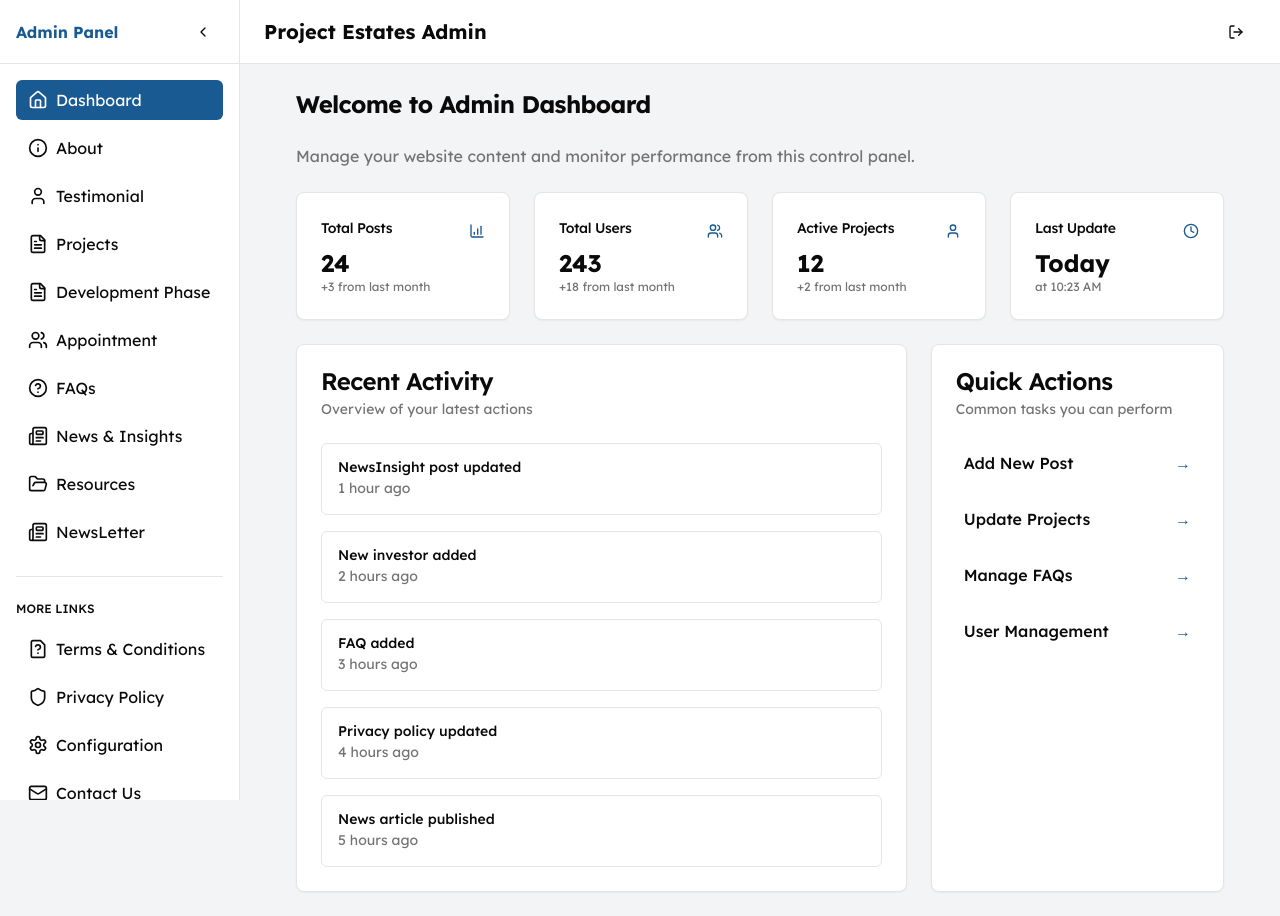
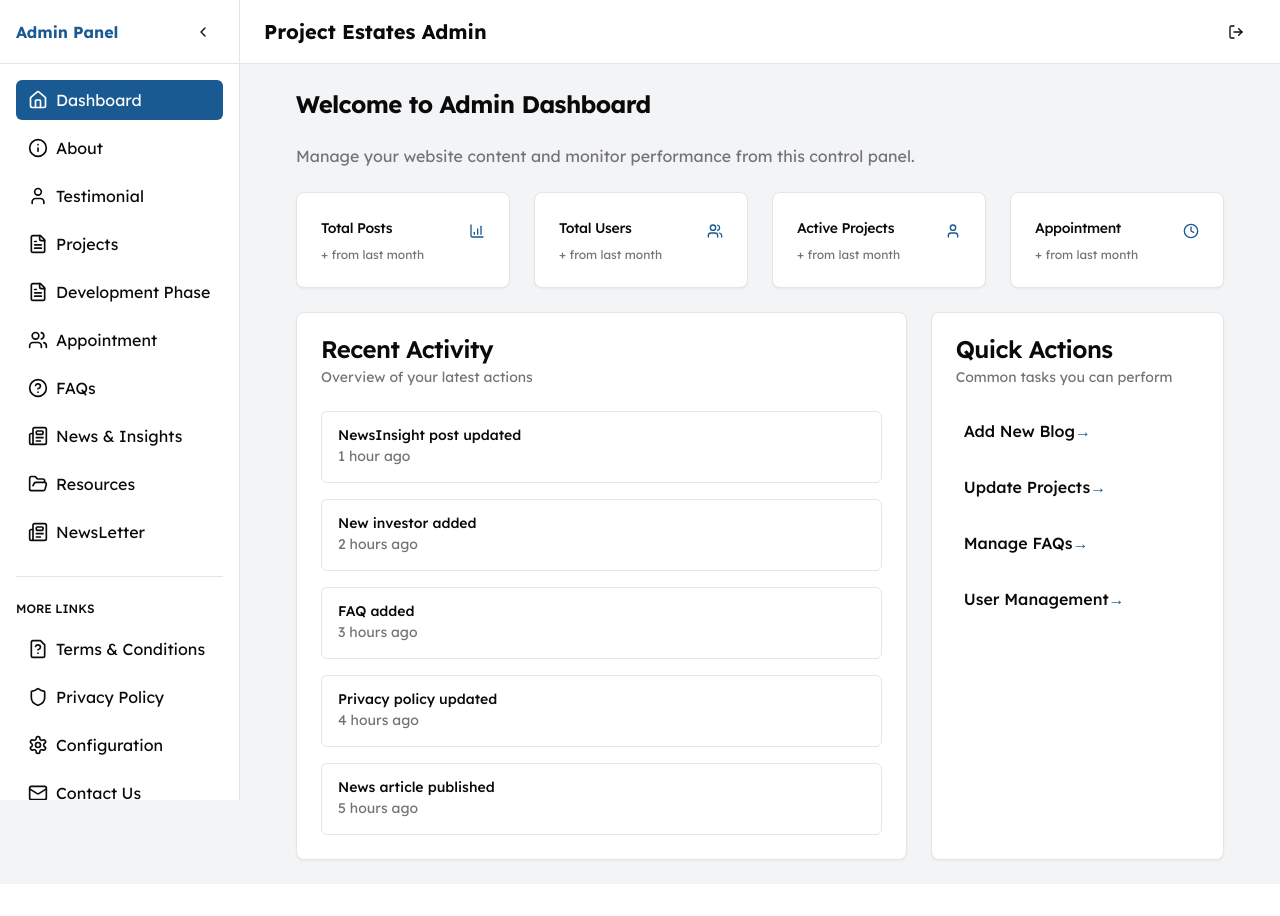
Before and after one commit to iampratikluitel/clockb-vibrant-estate, a Next.js app: page /admin/dashboard in a window 1280 px wide. After the commit the page ends 884 px from the top, so only its background shows below. Built offline with nearby package versions, Linux system fonts and the light colour scheme; no server answers.

Commit message:
feat: Dynamic Integration of Dashboard

```diff
--- a/app/(protected)/admin/dashboard/page.tsx
+++ b/app/(protected)/admin/dashboard/page.tsx
@@ -1,14 +1,29 @@
-"use client"
-import React from 'react';
-import { Card, CardContent, CardDescription, CardHeader, CardTitle } from '@/components/ui/card';
-import { User, Clock, BarChart4, Users } from 'lucide-react';
+"use client";
+import React from "react";
+import {
+  Card,
+  CardContent,
+  CardDescription,
+  CardHeader,
+  CardTitle,
+} from "@/components/ui/card";
+import { User, Clock, BarChart4, Users } from "lucide-react";
+import { useGetDashboardCountQuery } from "@/store/api/Admin/adminMisc";
+import { paths } from "@/lib/paths";
+import Link from "next/link";
 
 const DashboardWelcome = () => {
+  const { data: DashboardCount, isLoading: DashboardLoadming } =
+    useGetDashboardCountQuery("");
+
   return (
     <div className="space-y-6">
-      <h1 className="text-2xl font-bold tracking-tight">Welcome to Admin Dashboard</h1>
+      <h1 className="text-2xl font-bold tracking-tight">
+        Welcome to Admin Dashboard
+      </h1>
       <p className="text-muted-foreground">
-        Manage your website content and monitor performance from this control panel.
+        Manage your website content and monitor performance from this control
+        panel.
       </p>
 
       <div className="grid gap-6 sm:grid-cols-2 lg:grid-cols-4">
@@ -18,8 +33,12 @@ const DashboardWelcome = () => {
             <BarChart4 className="h-4 w-4 text-estates-primary" />
           </CardHeader>
           <CardContent>
-            <p className="text-2xl font-bold">24</p>
-            <p className="text-xs text-muted-foreground">+3 from last month</p>
+            <p className="text-2xl font-bold">
+              {DashboardCount?.NewsLetterCount}
+            </p>
+            <p className="text-xs text-muted-foreground">
+              +{DashboardCount?.NewsLetterCount} from last month
+            </p>
           </CardContent>
         </Card>
 
@@ -29,30 +48,40 @@ const DashboardWelcome = () => {
             <Users className="h-4 w-4 text-estates-primary" />
           </CardHeader>
           <CardContent>
-            <p className="text-2xl font-bold">243</p>
-            <p className="text-xs text-muted-foreground">+18 from last month</p>
+            <p className="text-2xl font-bold">{DashboardCount?.UsersCount}</p>
+            <p className="text-xs text-muted-foreground">
+              +{DashboardCount?.UsersCount} from last month
+            </p>
           </CardContent>
         </Card>
 
         <Card>
           <CardHeader className="flex flex-row items-center justify-between pb-2">
-            <CardTitle className="text-sm font-medium">Active Projects</CardTitle>
+            <CardTitle className="text-sm font-medium">
+              Active Projects
+            </CardTitle>
             <User className="h-4 w-4 text-estates-primary" />
           </CardHeader>
           <CardContent>
-            <p className="text-2xl font-bold">12</p>
-            <p className="text-xs text-muted-foreground">+2 from last month</p>
+            <p className="text-2xl font-bold">{DashboardCount?.ProjectCount}</p>
+            <p className="text-xs text-muted-foreground">
+              +{DashboardCount?.ProjectCount} from last month
+            </p>
           </CardContent>
         </Card>
 
         <Card>
           <CardHeader className="flex flex-row items-center justify-between pb-2">
-            <CardTitle className="text-sm font-medium">Last Update</CardTitle>
+            <CardTitle className="text-sm font-medium">Appointment </CardTitle>
             <Clock className="h-4 w-4 text-estates-primary" />
           </CardHeader>
           <CardContent>
-            <p className="text-2xl font-bold">Today</p>
-            <p className="text-xs text-muted-foreground">at 10:23 AM</p>
+            <p className="text-2xl font-bold">
+              {DashboardCount?.AppointmentCount}
+            </p>
+            <p className="text-xs text-muted-foreground">
+              +{DashboardCount?.AppointmentCount} from last month
+            </p>
           </CardContent>
         </Card>
       </div>
@@ -66,13 +95,24 @@ const DashboardWelcome = () => {
           <CardContent>
             <div className="space-y-4">
               {[...Array(5)].map((_, i) => (
-                <div key={i} className="flex items-center space-x-4 rounded-md border p-4">
+                <div
+                  key={i}
+                  className="flex items-center space-x-4 rounded-md border p-4"
+                >
                   <div className="flex-1 space-y-1">
                     <p className="text-sm font-medium leading-none">
-                      {["NewsInsight post updated", "New investor added", "FAQ added", "Privacy policy updated", "News article published"][i]}
+                      {
+                        [
+                          "NewsInsight post updated",
+                          "New investor added",
+                          "FAQ added",
+                          "Privacy policy updated",
+                          "News article published",
+                        ][i]
+                      }
                     </p>
                     <p className="text-sm text-muted-foreground">
-                      {`${i + 1} hour${i > 0 ? 's' : ''} ago`}
+                      {`${i + 1} hour${i > 0 ? "s" : ""} ago`}
                     </p>
                   </div>
                 </div>
@@ -89,20 +129,28 @@ const DashboardWelcome = () => {
           <CardContent>
             <div className="space-y-4">
               <button className="w-full flex items-center justify-between p-2 hover:bg-gray-100 rounded-md transition-colors">
-                <span className="font-medium">Add New Post</span>
+                <Link href={paths.admin.newsinsight}>
+                  <span className="font-medium">Add New Blog</span>
                   <span className="text-estates-primary">→</span>
+                </Link>
               </button>
               <button className="w-full flex items-center justify-between p-2 hover:bg-gray-100 rounded-md transition-colors">
+                <Link href={paths.admin.projectdescription}>
                   <span className="font-medium">Update Projects</span>
                   <span className="text-estates-primary">→</span>
+                </Link>
               </button>
               <button className="w-full flex items-center justify-between p-2 hover:bg-gray-100 rounded-md transition-colors">
+                <Link href={paths.admin.faqs}>
                   <span className="font-medium">Manage FAQs</span>
                   <span className="text-estates-primary">→</span>
+                </Link>
               </button>
               <button className="w-full flex items-center justify-between p-2 hover:bg-gray-100 rounded-md transition-colors">
+                <Link href={paths.admin.about}>
                   <span className="font-medium">User Management</span>
                   <span className="text-estates-primary">→</span>
+                </Link>
               </button>
             </div>
           </CardContent>
--- /dev/null
+++ b/app/api/admin/dashboard/counts/route.ts
@@ -0,0 +1,64 @@
+import { currentUser } from "@/lib/auth";
+import { connectDb } from "@/lib/mongodb";
+import TeamMember from "@/model/about/team-member-add";
+import Appointment from "@/model/appoinment";
+import NewsLetter from "@/model/Newsletter";
+import UpcommingProject from "@/model/Projects/ProjectDescription";
+import { NextResponse } from "next/server";
+
+export const GET = async () => {
+  const user = await currentUser();
+
+  if (!user) {
+    return NextResponse.json("Forbidden", { status: 403 });
+  }
+
+  try {
+    await connectDb();
+
+    const currentDate = new Date();
+    const startOfMonth = new Date(
+      currentDate.getFullYear(),
+      currentDate.getMonth(),
+      1
+    );
+    const startOfNextMonth = new Date(
+      currentDate.getFullYear(),
+      currentDate.getMonth() + 1,
+      1
+    );
+
+    const NewsLetterCount = await NewsLetter.countDocuments({
+      subscribedDate: {
+        $gte: startOfMonth,
+        $lt: startOfNextMonth,
+      },
+    });
+
+    const AppointmentCount = await Appointment.countDocuments({});
+
+    const ProjectCount = await UpcommingProject.countDocuments({
+      category: "ongoing",
+    });
+
+    const UsersCount = await TeamMember.countDocuments({
+      addedDate: {
+        $gte: startOfMonth,
+        $lt: startOfNextMonth,
+      },
+    });
+
+    return NextResponse.json(
+      {
+        NewsLetterCount,
+        AppointmentCount,
+        ProjectCount,
+        UsersCount,
+      },
+      { status: 200 }
+    );
+  } catch (error) {
+    console.error(error);
+    return NextResponse.json({ error: "Server error" }, { status: 500 });
+  }
+};
--- a/components/homepage/Testimonials.tsx
+++ b/components/homepage/Testimonials.tsx
@@ -6,7 +6,6 @@ import { Carousel, CarouselContent, CarouselItem, CarouselNext, CarouselPrevious
 import { QuoteIcon } from "lucide-react";
 import { useGetPublicTestimonialsQuery } from "@/store/api/Public/publicTestimonails";
 import { TESTIMONIALS } from "@/lib/types";
-import { MINIOURL } from "@/lib/constants";
 
 const Testimonials = () => {
   const { data, isLoading, error } = useGetPublicTestimonialsQuery("");
--- a/store/api/Admin/adminMisc.ts
+++ b/store/api/Admin/adminMisc.ts
@@ -6,9 +6,6 @@ export const adminMiscsApi = createApi({
   reducerPath: "adminMiscsApi",
   tagTypes: [
     "Admin NewsLetter",
-    "Admin Support",
-    "Admin Trainer",
-    "Admin Users",
     "Admin Dashboard",
   ],
   baseQuery: baseQuery,
@@ -19,9 +16,13 @@ export const adminMiscsApi = createApi({
       query: () => `admin/newsletter`,
       providesTags: ["Admin NewsLetter"],
     }),
+
+    getDashboardCount: builder.query<any, string>({
+      query: () => `admin/dashboard/counts`,
+      providesTags: ["Admin Dashboard"],
+    }),
   }),
 });
 
-export const {
-  useGetAllAdminNewsLetterQuery,
-} = adminMiscsApi;
+export const { useGetAllAdminNewsLetterQuery, useGetDashboardCountQuery } =
+  adminMiscsApi;
```
Lines whose indentation alone changed are shown as unchanged.
